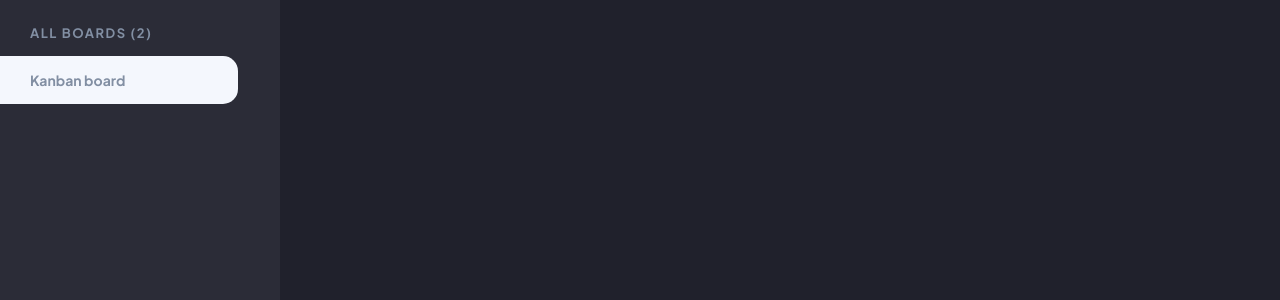
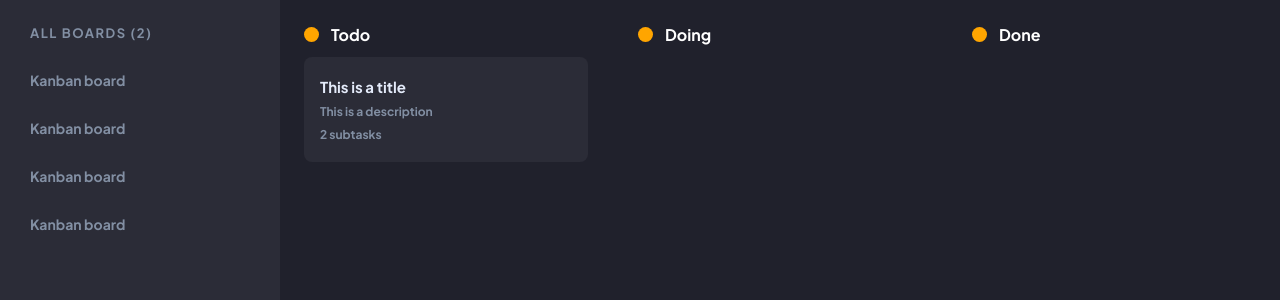
Before and after one commit to azihaoui/Kanban, a React (Vite) app in the folder kanban-board/: page / in a window 1280 px wide. Shown: the top 300 px of the page. Built offline with nearby package versions, Linux system fonts and the light colour scheme.

Commit message:
added board and tickets

```diff
--- a/kanban-board/src/App.jsx
+++ b/kanban-board/src/App.jsx
@@ -1,3 +1,4 @@
+import Board from "./components/Board/Board"
 import Sidenav from "./components/Sidenav"
 
 function App() {
@@ -6,6 +7,7 @@ function App() {
   return (
     <div className="App">
       <Sidenav />
+      <Board />
     </div>
   )
 }
--- /dev/null
+++ b/kanban-board/src/components/Board/Board.jsx
@@ -0,0 +1,39 @@
+import React from 'react'
+import './Board.scss'
+import Ticket from '../Ticket/Ticket'
+
+function Board() {
+  return (
+    <div className='board'>
+        <div className='board-column'>
+            <div className='board-title'>
+                <div className='board-title-icon'></div>
+                <h4>Todo</h4>
+            </div>
+            <Ticket item={{id:'1',
+                    title: 'This is a title',
+                    description: 'This is a description',
+                    tasks: ['Hoppa 3 gånger', 'Rasta hunden'],
+                    }}/>
+
+        </div>
+        <div className='board-column'>
+        <div className='board-title'>
+                <div className='board-title-icon'></div>
+                <h4>Doing</h4>
+            </div>
+
+        </div>
+        <div className='board-column'>
+        <div className='board-title'>
+                <div className='board-title-icon'></div>
+                <h4>Done</h4>
+
+            </div>
+
+        </div>
+    </div>
+  )
+}
+
+export default Board
--- /dev/null
+++ b/kanban-board/src/components/Board/Board.scss
@@ -0,0 +1,27 @@
+.board {
+    padding: 24px;
+    display: grid;
+    gap: 50px;
+    flex: 1;
+    grid-template-columns: repeat(auto-fit, minmax(280px, 1fr));
+
+
+    .board-column {
+       display: flex;
+       flex-direction: column;
+       gap: 12px;
+    }
+
+    .board-title {
+        display: flex;
+        gap: 12px;
+        align-items: center;
+
+        &-icon {
+            width: 15px;
+            height: 15px;
+            border-radius: 50%;
+            background-color: orange;
+        }
+    }
+}
--- a/kanban-board/src/components/SideNav/Sidenav.scss
+++ b/kanban-board/src/components/SideNav/Sidenav.scss
@@ -20,8 +20,7 @@
         li {
             width: 85%;
             padding: 15px 30px;
-            background-color: var(--text-dimmed);
-            color: var(--primary);
+
             border-radius: 0px 15px 15px 0px;
             font-size: 14px;
             font-weight: bold;
--- a/kanban-board/src/components/Sidenav.jsx
+++ b/kanban-board/src/components/Sidenav.jsx
@@ -8,6 +8,15 @@ function Sidenav() {
         <ul>
             <li>Kanban board</li>
         </ul>
+        <ul>
+            <li>Kanban board</li>
+        </ul>
+        <ul>
+            <li>Kanban board</li>
+        </ul>
+        <ul>
+            <li>Kanban board</li>
+        </ul>
     </div>
   )
 }
--- /dev/null
+++ b/kanban-board/src/components/Ticket/Ticket.jsx
@@ -0,0 +1,23 @@
+import React, {useState} from 'react'
+import './Ticket.scss'
+
+function Ticket({item}) {
+    const [showList, setShowList] = useState(false)
+
+  return (
+    <div className='ticket' onClick={()=> setShowList((currentValue) => !currentValue)}>
+        <h3 className='heading-m'>{item.title}</h3>
+        <p className='body-m'>{item.description}</p>
+        <p className='body-m'>{item.tasks.length} subtasks</p>
+        {showList && (
+            <ul>
+                {item.tasks.map((task)=> (
+                    <li key={task}>{task}</li>
+                ))}
+            </ul>
+        )}
+    </div>
+  )
+}
+
+export default Ticket
--- /dev/null
+++ b/kanban-board/src/components/Ticket/Ticket.scss
@@ -0,0 +1,23 @@
+.ticket {
+    padding: 20px 16px;
+    border-radius: 8px;
+    font-weight: 700;
+    background-color: var(--bg-gray);
+    display: flex;
+    flex-direction: column;
+    gap: 8px;
+    color: var(--text-gray);
+    cursor: pointer;
+
+    h3 {
+        color: var(--text-lines);
+    }
+
+    ul {
+        padding: 0px 30px;
+
+        li{
+        font-size: 12px;
+        }
+    }
+}
--- a/kanban-board/src/index.scss
+++ b/kanban-board/src/index.scss
@@ -28,3 +28,37 @@ body {
 .App {
     display: flex;
 }
+
+.heading-xl {
+    font-size: 24px;
+    line-height: 30px;
+    font-weight: 700;
+}
+.heading-l {
+    font-size: 18px;
+    line-height: 23px;
+    font-weight: 700;
+}
+.heading-m {
+    font-size: 15px;
+    line-height: 19px;
+    font-weight: 700;
+}
+.heading-s {
+    font-size: 12px;
+    line-height: 15px;
+    font-weight: 700;
+    letter-spacing: 2.4px;
+}
+
+.body-l {
+    font-size: 13px;
+    line-height: 23px;
+    font-weight: 500;
+}
+
+.body-m {
+    font-size: 12px;
+    line-height: 15px;
+    font-weight: 700;
+}
```
